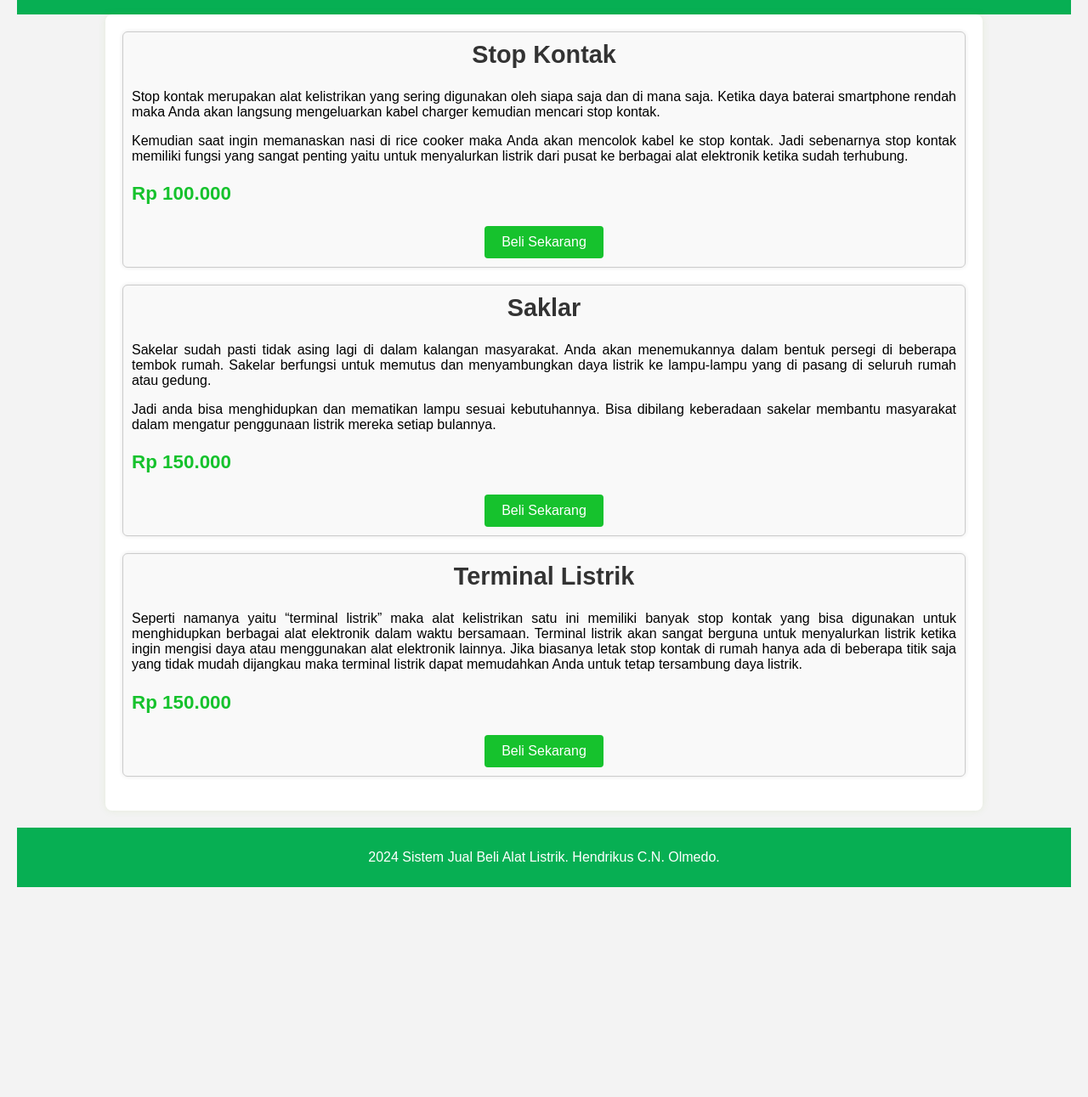
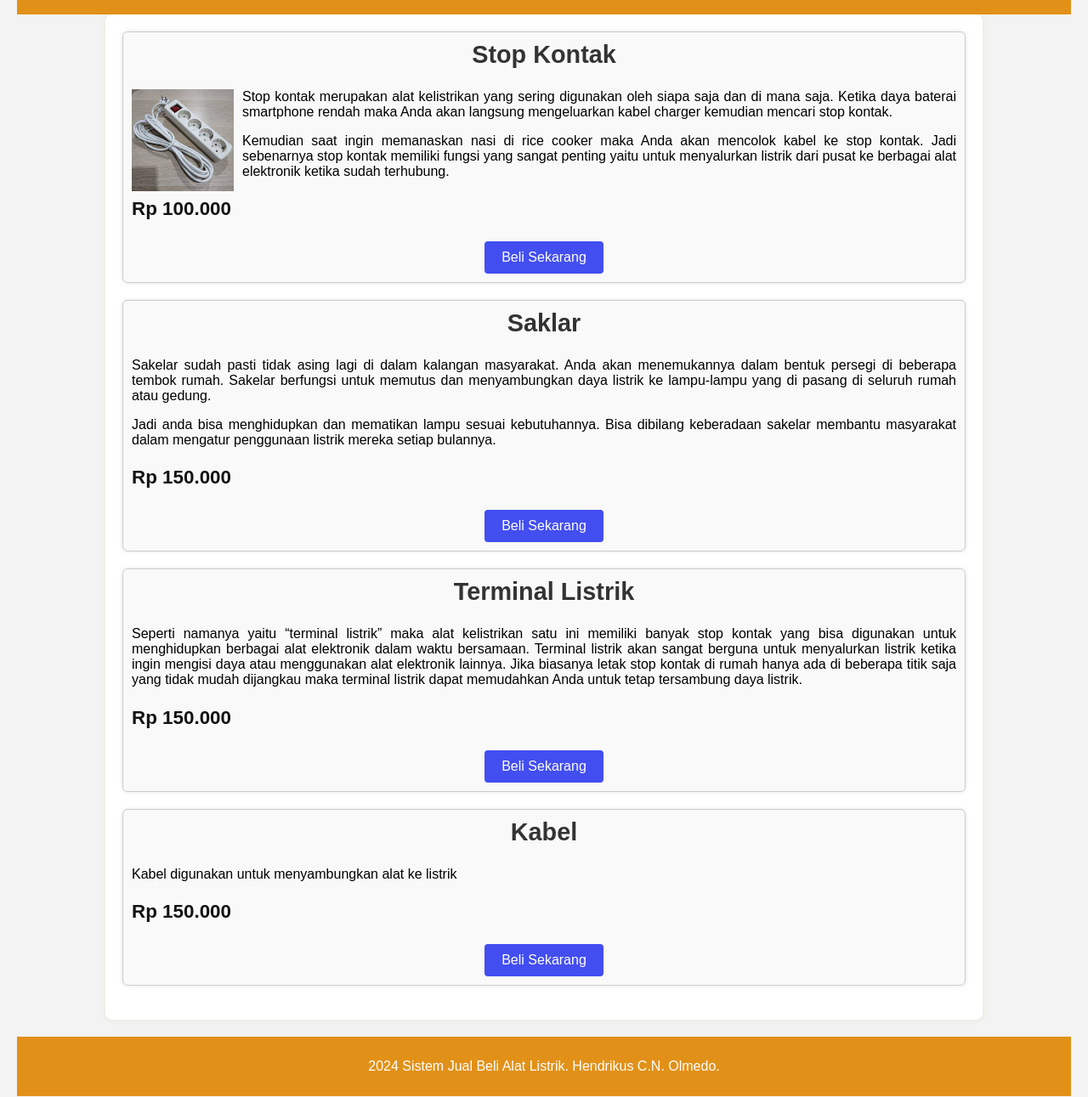
Before and after one commit to edonurcahyo/Sistem-Jual-Beli-Alat-Listrik, a plain HTML site: page Jual Beli Alat Listrik/index.html in a window 1280 px wide. Shown: the part 103-1394 px from the top of the page at 85% size. Before the commit the page ends 1167 px from the top, so only its background shows below. Drawn offline with Linux system fonts and the light colour scheme.

Commit message:
Add files via upload

```diff
--- a/Jual Beli Alat Listrik/index.html
+++ b/Jual Beli Alat Listrik/index.html
@@ -12,7 +12,7 @@
             background-color: #f3f3f3;
         }
         header {
-            background-color: #07af53;
+            background-color: #e29118;
             color: #fff;
             padding: 10px 0;
         }
@@ -50,12 +50,12 @@
         }
         .product .price {
             font-weight: bold;
-            color: #16c22d;
+            color: #121312;
             font-size: 1.4rem;
             margin-bottom: 15px;
         }
         .btn {
-            background-color: #16c22d;
+            background-color: #434ef0;
             color: #fff;
             border: none;
             padding: 10px 20px;
@@ -69,10 +69,10 @@
             border-radius: 4px;
         }
         .btn:hover {
-            background-color: #0056b3;
+            background-color: #2ab300;
         }
         footer {
-            background-color: #07af53;
+            background-color: #e29118;
             color: #fff;
             padding: 10px 0;
             margin-top: 20px;
@@ -86,6 +86,7 @@
     <div class="container">
         <div class="product">
             <h2>Stop Kontak</h2>
+            <img src="image/download.jpeg" alt="download.jpeg">
             <p>Stop kontak merupakan alat kelistrikan yang sering digunakan oleh siapa saja dan di mana saja. Ketika daya baterai smartphone rendah maka Anda akan langsung mengeluarkan kabel charger kemudian mencari stop kontak.</p>
             <p>Kemudian saat ingin memanaskan nasi di rice cooker maka Anda akan mencolok kabel ke stop kontak. Jadi sebenarnya stop kontak memiliki fungsi yang sangat penting yaitu untuk menyalurkan listrik dari pusat ke berbagai alat elektronik ketika sudah terhubung.</p>
             <p class="price">Rp 100.000</p>
@@ -106,6 +107,12 @@
             <p class="price">Rp 150.000</p>
             <a href="#" class="btn">Beli Sekarang</a>
         </div>
+        <div class="product">
+            <h2>Kabel</h2>
+            <p>Kabel digunakan untuk menyambungkan alat ke listrik</p>
+            <p class="price">Rp 150.000</p>
+            <a href="#" class="btn">Beli Sekarang</a>
+        </div>
     </div>
     <footer>
         <p>2024 Sistem Jual Beli Alat Listrik. Hendrikus C.N. Olmedo.</p>
```
Also changed, not shown: Jual Beli Alat Listrik/image/download.jpeg (added).
